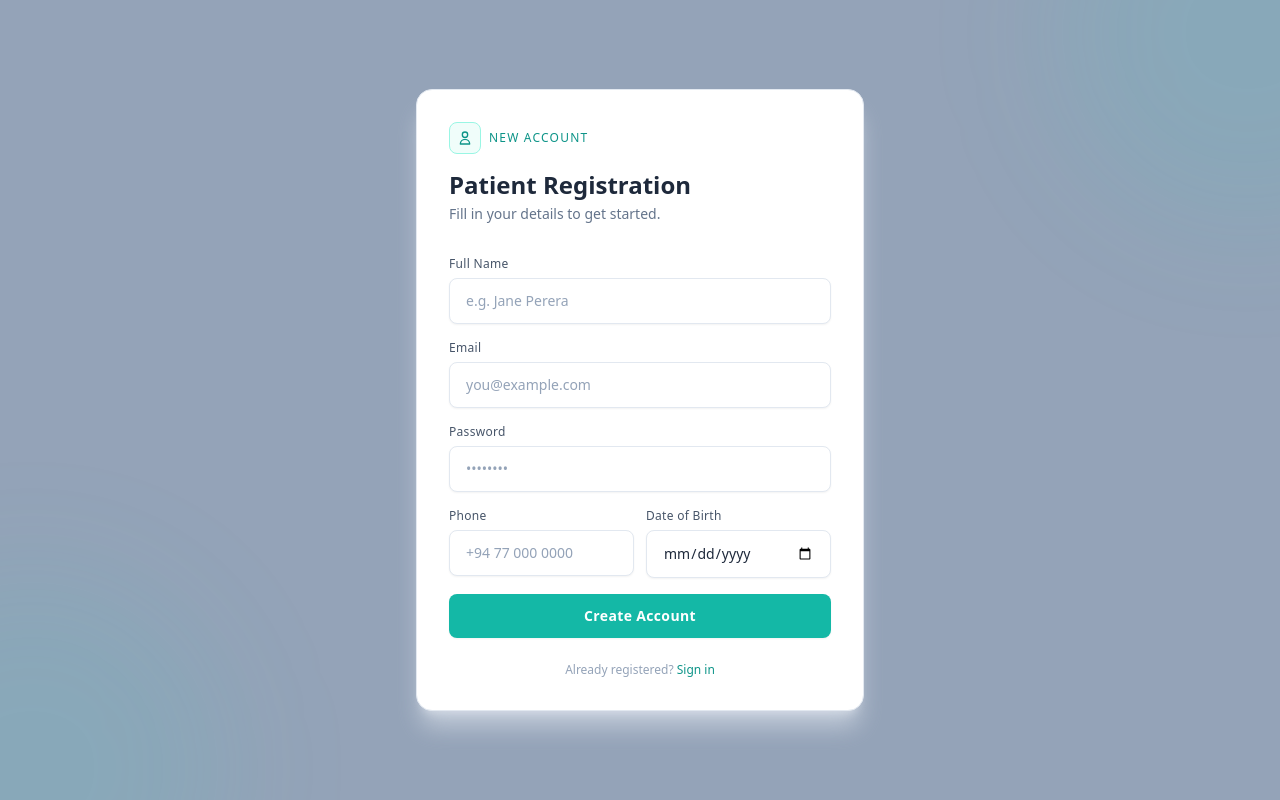
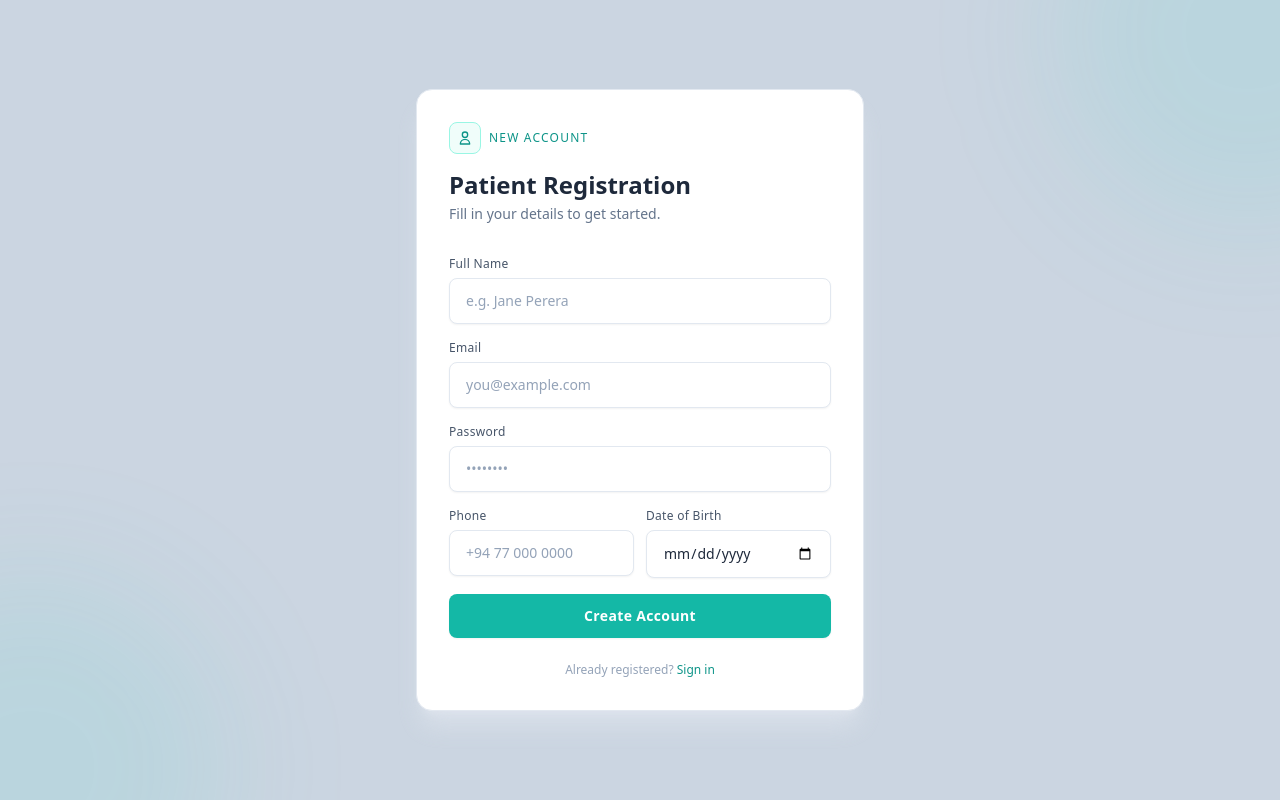
Before and after one commit to Hiruni28/Smart-Queue-Management-and-Decision-Support-System-for-Medical-Centers-FRONTEND, a React (Vite) app: page /patient-register in a window 1280 px wide. Built offline with nearby package versions, Linux system fonts and the light colour scheme.

Commit message:
Updated patient register file

```diff
--- a/src/pages/PatientRegister.jsx
+++ b/src/pages/PatientRegister.jsx
@@ -53,7 +53,7 @@
     "w-full bg-white border border-slate-200 text-slate-800 placeholder-slate-400 rounded-lg px-4 py-3 text-sm focus:outline-none focus:border-teal-500 focus:ring-1 focus:ring-teal-500 transition-colors duration-200 shadow-sm";
 
   return (
-    <div className="min-h-screen bg-slate-400 flex items-center justify-center px-4">
+    <div className="min-h-screen bg-slate-300 flex items-center justify-center px-4">
       {/* Subtle background accent */}
       <div className="absolute inset-0 overflow-hidden pointer-events-none">
         <div className="absolute -top-40 -right-40 w-96 h-96 bg-teal-400/10 rounded-full blur-3xl" />
```
